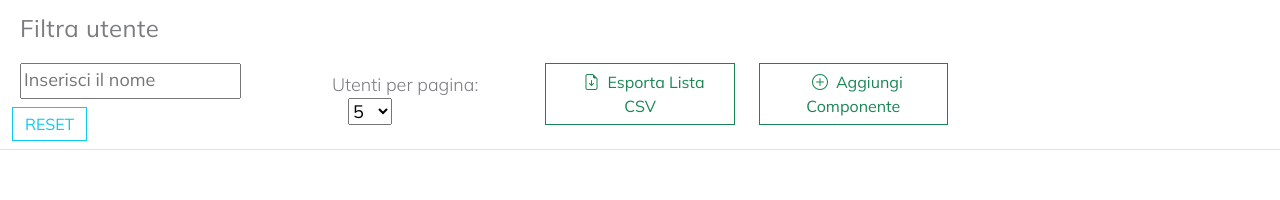
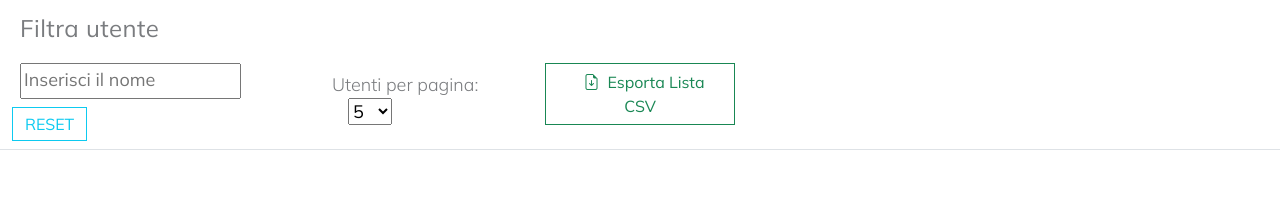
Before and after one commit to Andrea-vicari/tigerFitness, a React (Vite) app in the folder client/: page /userslist in a window 1280 px wide. Shown: the part 212-412 px from the top of the page. Built offline with nearby package versions, Linux system fonts and the light colour scheme; no server answers.

Commit message:
Update ListaUtenti.jsx

```diff
--- a/client/src/Components/dashcomponents/ListaUtenti.jsx
+++ b/client/src/Components/dashcomponents/ListaUtenti.jsx
@@ -117,17 +117,7 @@ function ListaUtenti() {
 
             </div>
           </div>
-          <div className="col-sm-2 d-none d-sm-flex justify-content-end">
-            <div className='pt-3'>
-
-              <Link to="/nuovocomponente" type="button" className="btn btn-outline-success rounded-0">
-                <i className="bi bi-plus-circle mx-2">
-                </i>Aggiungi Componente
-              </Link>
-
-            </div>
           </div>
-        </div>
 
       </div>
 
```
